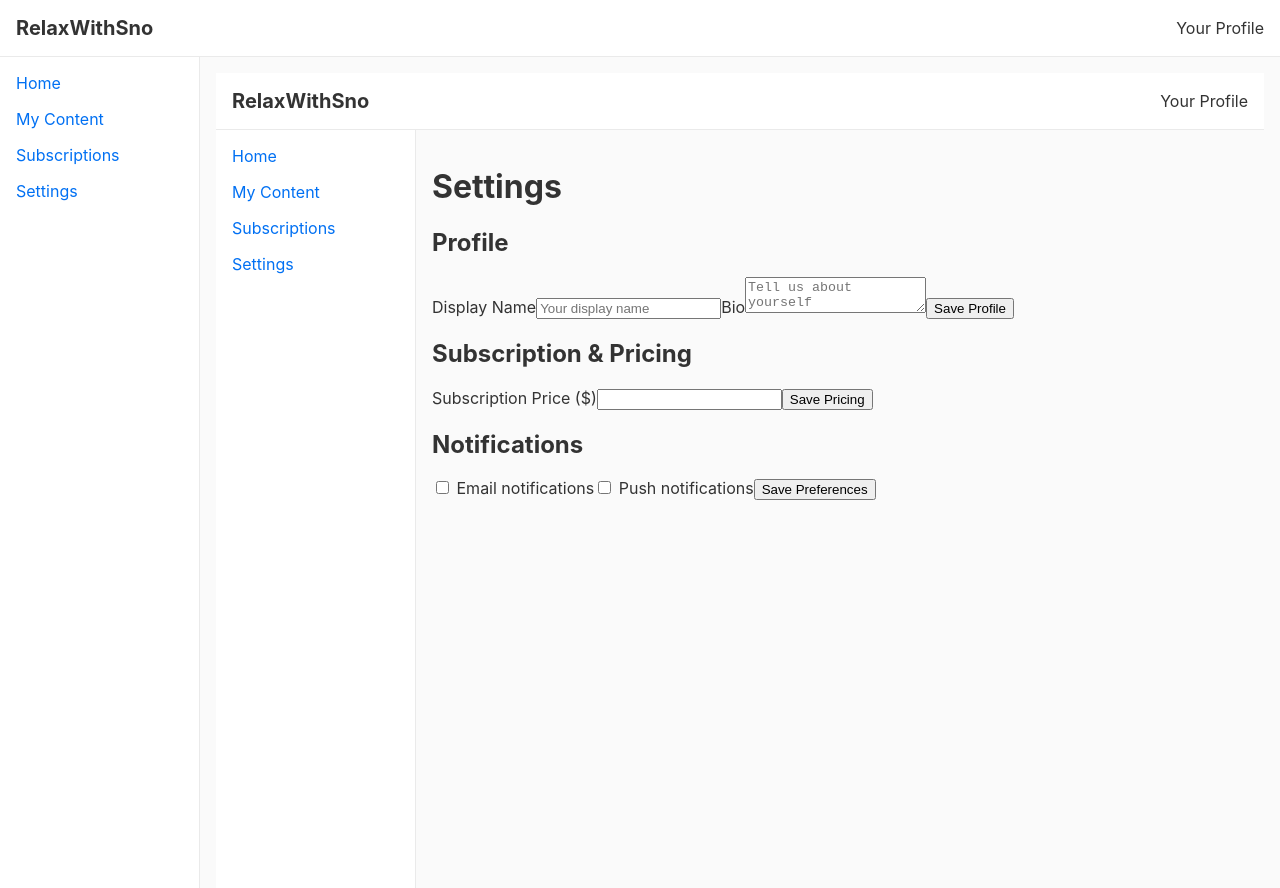
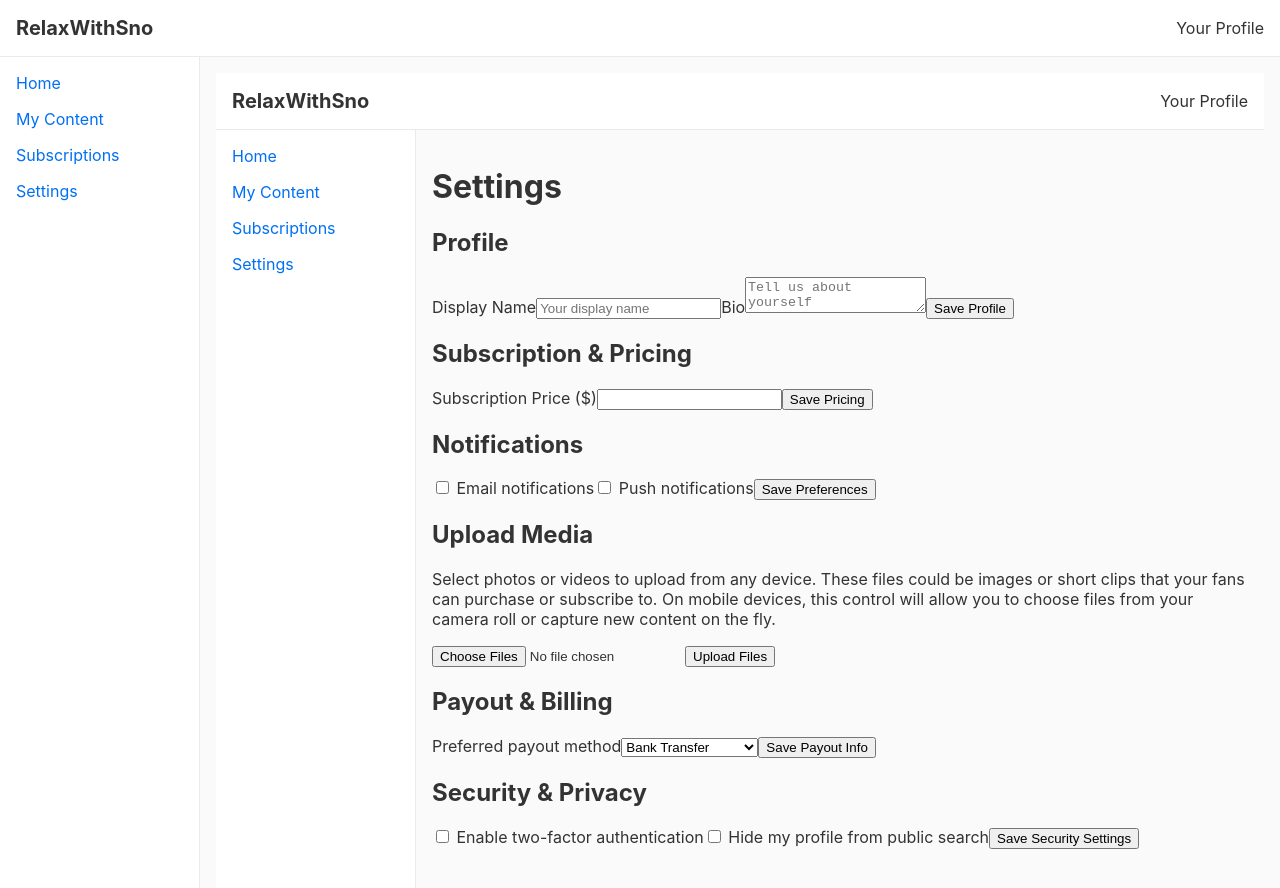
Before and after one commit to snozone94/relaxwithsno, a Next.js app: page /settings in a window 1280 px wide. Shown: the top 888 px of the page. Built offline with nearby package versions, Linux system fonts and the light colour scheme.

Commit message:
Enhance settings: media upload & security

```diff
--- a/pages/settings.tsx
+++ b/pages/settings.tsx
@@ -50,6 +50,46 @@ export default function Settings() {
           </label>
           <button>Save Preferences</button>
         </section>
+
+        {/* Upload media section */}
+        <section className="settings-section">
+          <h2>Upload Media</h2>
+          <p>Select photos or videos to upload from any device. These files
+            could be images or short clips that your fans can purchase or
+            subscribe to. On mobile devices, this control will allow you to
+            choose files from your camera roll or capture new content on the fly.
+          </p>
+          <input
+            type="file"
+            multiple
+            accept="image/*,video/*"
+          />
+          <button>Upload Files</button>
+        </section>
+
+        {/* Payout & billing section */}
+        <section className="settings-section">
+          <h2>Payout & Billing</h2>
+          <label htmlFor="payoutMethod">Preferred payout method</label>
+          <select id="payoutMethod">
+            <option value="bank">Bank Transfer</option>
+            <option value="paypal">PayPal</option>
+            <option value="crypto">Crypto (e.g. USDT)</option>
+          </select>
+          <button>Save Payout Info</button>
+        </section>
+
+        {/* Security & privacy section */}
+        <section className="settings-section">
+          <h2>Security & Privacy</h2>
+          <label>
+            <input type="checkbox" /> Enable two-factor authentication
+          </label>
+          <label>
+            <input type="checkbox" /> Hide my profile from public search
+          </label>
+          <button>Save Security Settings</button>
+        </section>
       </div>
     </Layout>
   );
```
